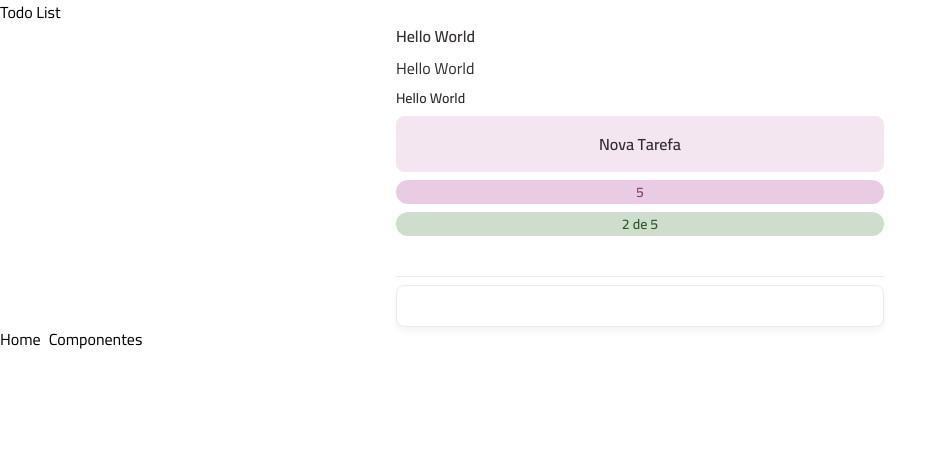
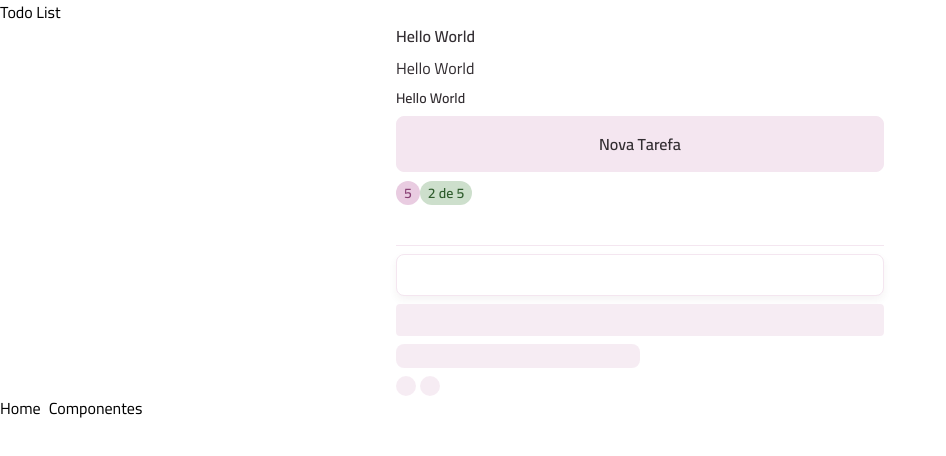
Before and after one commit to joaoKnisspell/todo-project, a React (Vite) app: page /componentes in a window 1280 px wide. Shown: the top 456 px of the page, without its empty margins (0-946 px from the left). Built offline with nearby package versions, Linux system fonts and the light colour scheme.

Commit message:
Skeleton Component Done.

```diff
--- /dev/null
+++ b/src/components/skeleton.tsx
@@ -0,0 +1,21 @@
+import { cva, type VariantProps } from "class-variance-authority"
+import type React from "react"
+
+const skeletonVariants = cva("bg-gray-200 animate-pulse pointer-events-none", {
+    variants: {
+        rounded: {
+            sm: "rounded-sm",
+            lg: "rounded-lg",
+            full: "rounded-full"
+        },
+    },
+    defaultVariants: {
+        rounded: "lg",
+    }
+})
+
+interface SkeletonProps extends VariantProps<typeof skeletonVariants>, React.ComponentProps<"div"> {}
+
+export default function Skeleton({ rounded, className } : SkeletonProps) {
+    return <div className={skeletonVariants({rounded, className})}></div>
+}
--- a/src/pages/page-components.tsx
+++ b/src/pages/page-components.tsx
@@ -3,6 +3,7 @@ import Button from "../components/button";
 import Card from "../components/card";
 import Container from "../components/container";
 import InputText from "../components/input-text";
+import Skeleton from "../components/skeleton";
 import Text from "../components/text";
 
 export default function PageComponents() {
@@ -12,10 +13,18 @@ export default function PageComponents() {
 			<Text variant={"body-md"}>Hello World</Text>
 			<Text variant={"body-sm"}>Hello World</Text>
 			<Button>Nova Tarefa</Button>
-			<Badge variant="secondary">5</Badge>
-			<Badge>2 de 5</Badge>
+			<div>
+				<Badge variant="secondary">5</Badge>
+				<Badge>2 de 5</Badge>
+			</div>
 			<InputText />
 			<Card size="md"></Card>
+			<Skeleton rounded="sm" className="h-8" />
+			<Skeleton rounded="lg" className="h-6 w-1/2" />
+			<div className="flex space-x-1">
+				<Skeleton rounded="full" className="h-5 w-5" />
+				<Skeleton rounded="full" className="h-5 w-5" />
+			</div>
 		</Container>
 	);
 }
```
